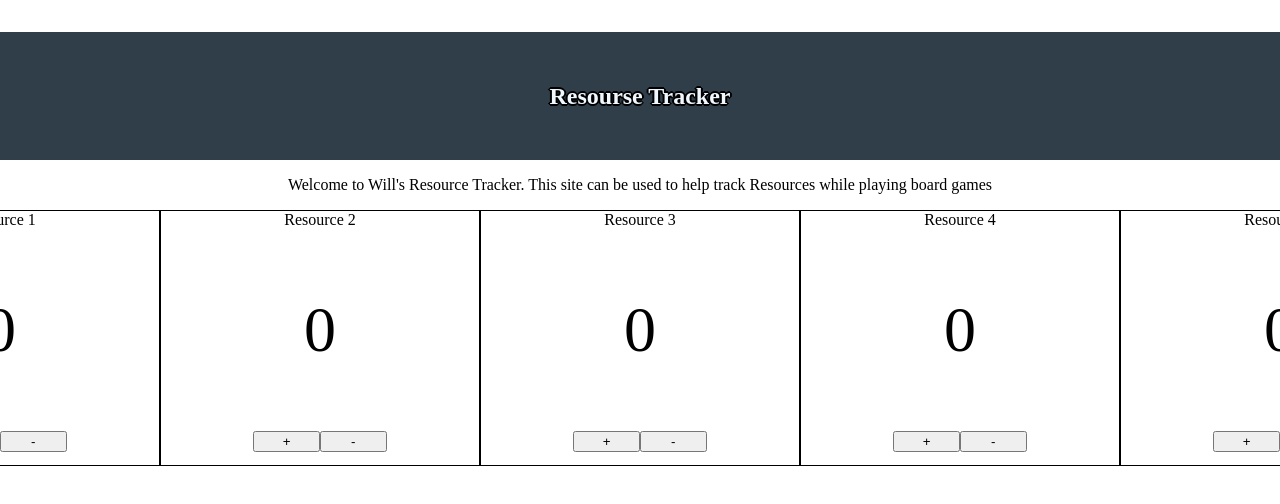
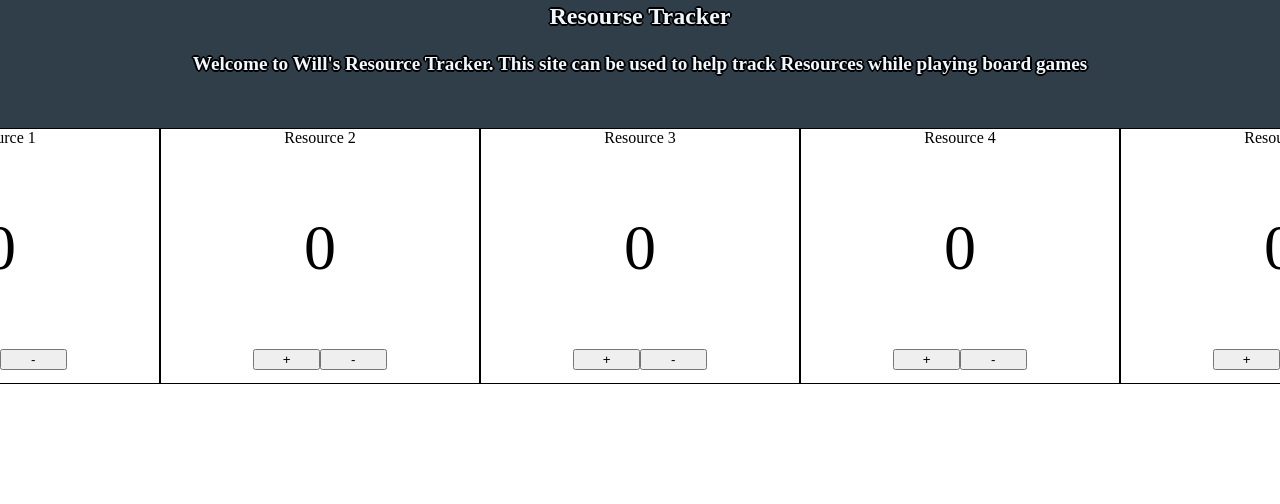
Before and after one commit to William-Laker/Resource-Counter, a website: page client/index.html in a window 1280 px wide. Shown: the top 504 px of the page. Drawn offline with Linux system fonts and the light colour scheme.

Commit message:
more styling

```diff
--- a/client/index.html
+++ b/client/index.html
@@ -8,8 +8,8 @@
 <body>
     <header id = "header">
         <h1> Resourse Tracker </h1>
+        <h2> Welcome to Will's Resource Tracker. This site can be used to help track Resources while playing board games </h2>
     </header>
-    <p id = info> Welcome to Will's Resource Tracker. This site can be used to help track Resources while playing board games </p>
     <main id ="main">
 
 
--- a/client/style.css
+++ b/client/style.css
@@ -1,19 +1,28 @@
+
 h1 {
+    margin: 0em;
     color: aliceblue;
     font-size: 150%;
     text-shadow: 2px 0 #000, -2px 0 #000, 0 2px #000, 0 -2px #000,
     1px 1px #000, -1px -1px #000, 1px -1px #000, -1px 1px #000; /* https://stackoverflow.com/questions/13426875/text-border-using-css-border-around-text */
+}
 
+h2 {
+    color: aliceblue;
+    font-size: 120%;
+    text-shadow: 2px 0 #000, -2px 0 #000, 0 2px #000, 0 -2px #000,
+    1px 1px #000, -1px -1px #000, 1px -1px #000, -1px 1px #000; /* https://stackoverflow.com/questions/13426875/text-border-using-css-border-around-text */
 }
 
 body {
     text-align: center;
-    margin: 2em auto;
+    margin: 0em;
 }
 
 #header {
+    margin: 0em;
     height: 8em;
-	line-height: 8em;
+	line-height: 2em;
 	text-align: center;
 	background: #303e49;
 }
```
